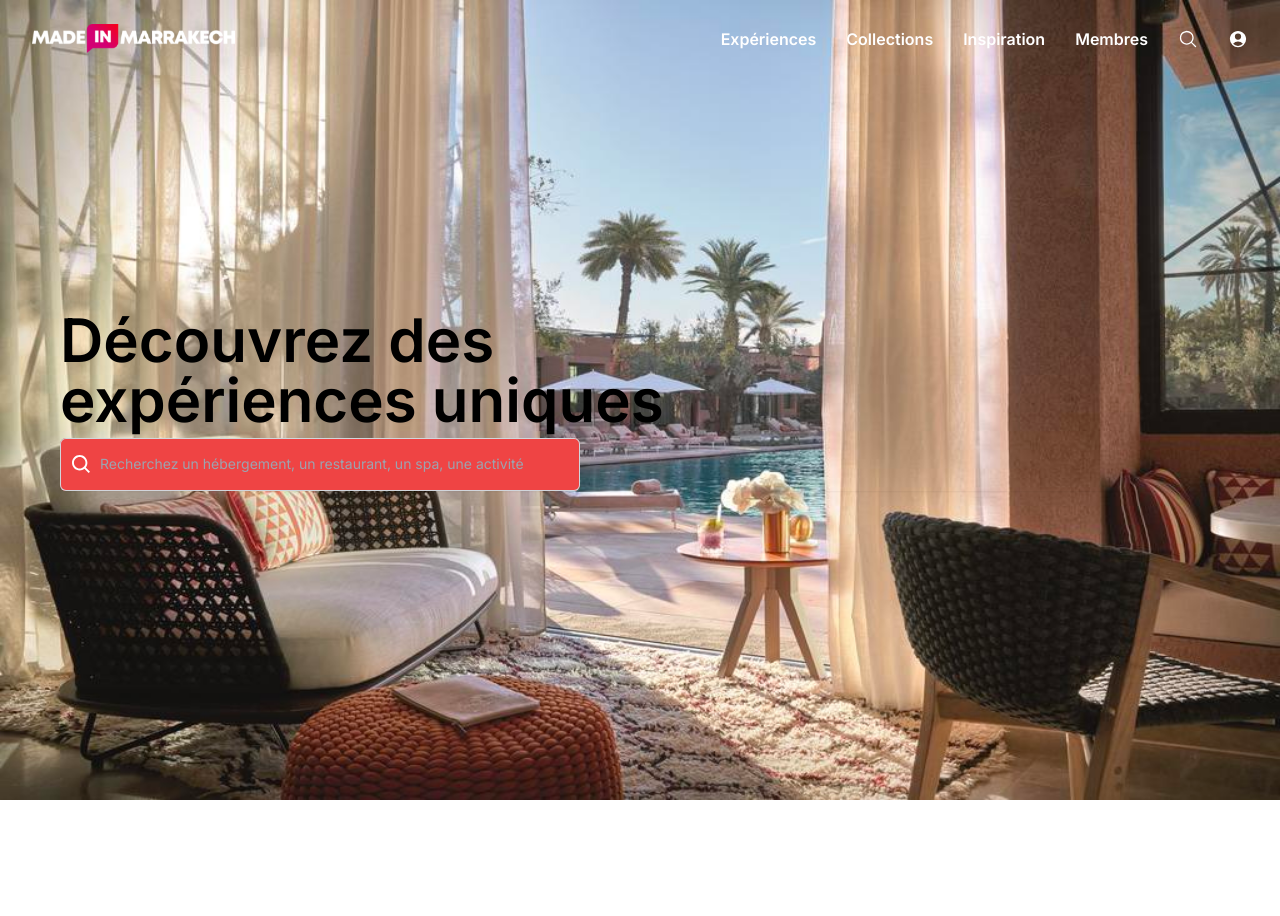
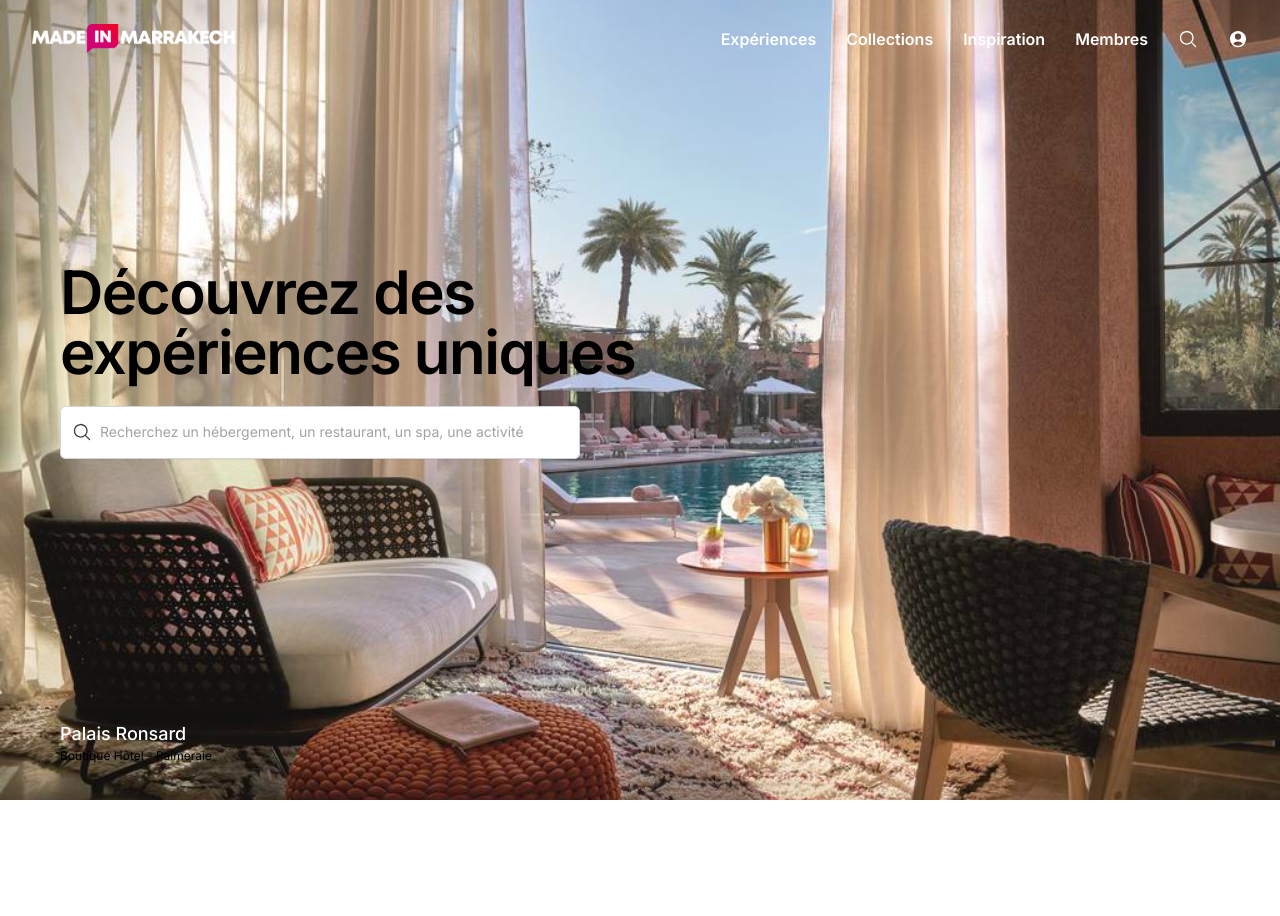
Before and after one commit to mimcity/madeincity_integration, a Next.js app: page / in a window 1280 px wide. Shown: the top 916 px of the page. Built offline with nearby package versions, Linux system fonts and the light colour scheme.

Commit message:
hero section

```diff
--- a/components/Hero.tsx
+++ b/components/Hero.tsx
@@ -1,46 +1,47 @@
 import Image from "next/image";
 import React from "react";
 import HeroImage from "../assets/HeroImage.png";
-import SearchIcon from "../assets/SearchIcon.svg";
 import Layout from "./UI/Layout";
+import { MagnifyingGlassIcon } from "@heroicons/react/24/solid";
 
 const Hero = () => {
   return (
     <Layout fullWidth={true}>
-      <div className="sm:h-screen relative flex sm:mt-0 mt-[104.5px]">
+      <div className="sm:h-screen relative flex sm:mt-0 mt-[87px]">
         <Image
           src={HeroImage}
           fill
           alt="Hero Image"
-          className="sm:block hidden"
+          className="sm:block hidden object-cover"
         />
         <div className="z-50 relative flex-1 flex flex-col justify-center">
-          <div className="lg:px-15 sm:px-6 px-4">
-            <h1 className="text-6xl font-semibold max-w-[623px] sm:block hidden">
+          <div className="lg:px-15 sm:px-6 px-4 flex flex-col justify-between flex-1 sm:pb-9">
+            <div></div>
+            <div>
+              <h1 className="text-6xl leading-[60px] -tracking-wide font-semibold max-w-[623px] sm:block hidden">
                 Découvrez des expériences uniques
               </h1>
-            <div>
-              <div className="relative mt-2 rounded-md shadow-sm">
+              <div className="sm:mt-6 mt-0">
+                <div className="relative rounded-md shadow-sm max-w-[520px] mx-auto sm:mx-0 w-full">
                   <div className="pointer-events-none absolute inset-y-0 left-0 flex items-center pl-3">
-                  {/* <EnvelopeIcon
-                  className="h-5 w-5 text-gray-400"
+                    <MagnifyingGlassIcon
+                      className="h-5 w-5 text-neutral-700"
                       aria-hidden="true"
-                /> */}
-                  <Image
-                    src={SearchIcon}
-                    width={18}
-                    height={18}
-                    alt="Search Icon"
                     />
                   </div>
                   <input
                     type="email"
                     name="email"
                     id="email"
-                  className="block lg:max-w-[520px] max-w-sm w-full rounded-md border-0 py-[14.5px] pl-10 pr-4 bg-red-500 text-gray-900 ring-1 ring-inset ring-gray-300 placeholder:text-gray-400 focus:ring-2 focus:ring-inset focus:ring-indigo-600 sm:text-sm sm:leading-6"
+                    className="block w-full rounded-md border-0 py-[14.5px] pl-10 pr-4 bg-white text-gray-900 ring-1 ring-inset ring-gray-300 placeholder:text-sm placeholder:text-neutral-400 focus:ring-2 focus:ring-inset focus:ring-indigo-600 sm:text-sm sm:leading-6"
                     placeholder="Recherchez un hébergement, un restaurant, un spa, une activité"
                   />
                 </div>
+              </div>
+            </div>
+            <div className="sm:block hidden">
+              <h2 className="text-lg font-medium text-white">Palais Ronsard</h2>
+              <p className="text-xs">Boutique Hôtel - Palmeraie</p>
             </div>
           </div>
         </div>
--- a/components/InspirationSection.tsx
+++ b/components/InspirationSection.tsx
@@ -8,7 +8,7 @@ const InspirationSection = () => {
           <span className="uppercase text-sm text-neutral-700">
             Inspiration
           </span>
-          <h1 className="text-3xl font-semibold leading-[30px] tracking-[-2%] text-neutral-700 mt-2">
+          <h1 className="text-3xl font-semibold leading-[30px] -tracking-wide text-neutral-700 mt-2">
             Top 5 des nouvelles adresses à découvrir à Marrakech
           </h1>
           <p className="text-neutral-700 text-sm mt-4">
--- a/components/Navbar.tsx
+++ b/components/Navbar.tsx
@@ -32,6 +32,7 @@ const NavigationItems = [
 const Navbar = () => {
   const [bgColor, setBgColor] = useState("bg-transparent");
   const [textColor, setTextColor] = useState("text-white");
+  const [burgerColor, setBurgerColor] = useState("text-white");
   const [logo, setLogo] = useState(Logo);
   const navbarRef = useRef<HTMLDivElement>(null);
 
@@ -53,7 +54,7 @@ const Navbar = () => {
   return (
     <nav
       className={classNames(
-        "py-6 fixed top-0 w-full z-[100] transition-all transform duration-300 ease-in-out",
+        "md:py-6 pt-6 pb-2.5 fixed top-0 w-full z-[100] transition-all transform duration-300 ease-in-out",
         bgColor
       )}
       ref={navbarRef}
@@ -90,7 +91,7 @@ const Navbar = () => {
             </div>
             <div className="md:hidden block">
               <Bars3BottomLeftIcon
-                className={classNames("w-5 h-5", textColor)}
+                className={classNames("w-5 h-5 text-black")}
               />
             </div>
           </div>
--- a/components/UI/CollectionCard.tsx
+++ b/components/UI/CollectionCard.tsx
@@ -7,7 +7,7 @@ const CollectionCard = () => {
         <div className="flex flex-col justify-between">
           <div>
             <span>COLLECTION</span>
-            <h2 className="text-3xl font-semibold leading-[30px] tracking-[-2%]">
+            <h2 className="text-3xl font-semibold leading-[30px] -tracking-wide">
               Le désert d’Agafay, le trésor caché
             </h2>
           </div>
--- a/components/UI/SectionElements.tsx
+++ b/components/UI/SectionElements.tsx
@@ -7,7 +7,7 @@ interface SectionElementProps {
 
 export const Title = ({ children }: SectionElementProps) => {
   return (
-    <h1 className="md:text-3xl text-2xl font-semibold text-neutral-700 md:leading-[30px] tracking-[-2%]">
+    <h1 className="md:text-3xl text-2xl font-semibold text-neutral-700 md:leading-[30px] -tracking-wide">
       {children}
     </h1>
   );
--- a/styles/globals.css
+++ b/styles/globals.css
@@ -25,3 +25,7 @@ body {
     )
     rgb(var(--background-start-rgb));
 }
+
+.negativeTracking {
+  letter-spacing: -2;
+}
```
Also changed, not shown: 1 other file (tests, documents, lock files or other folders). Lines whose indentation alone changed are shown as unchanged.
